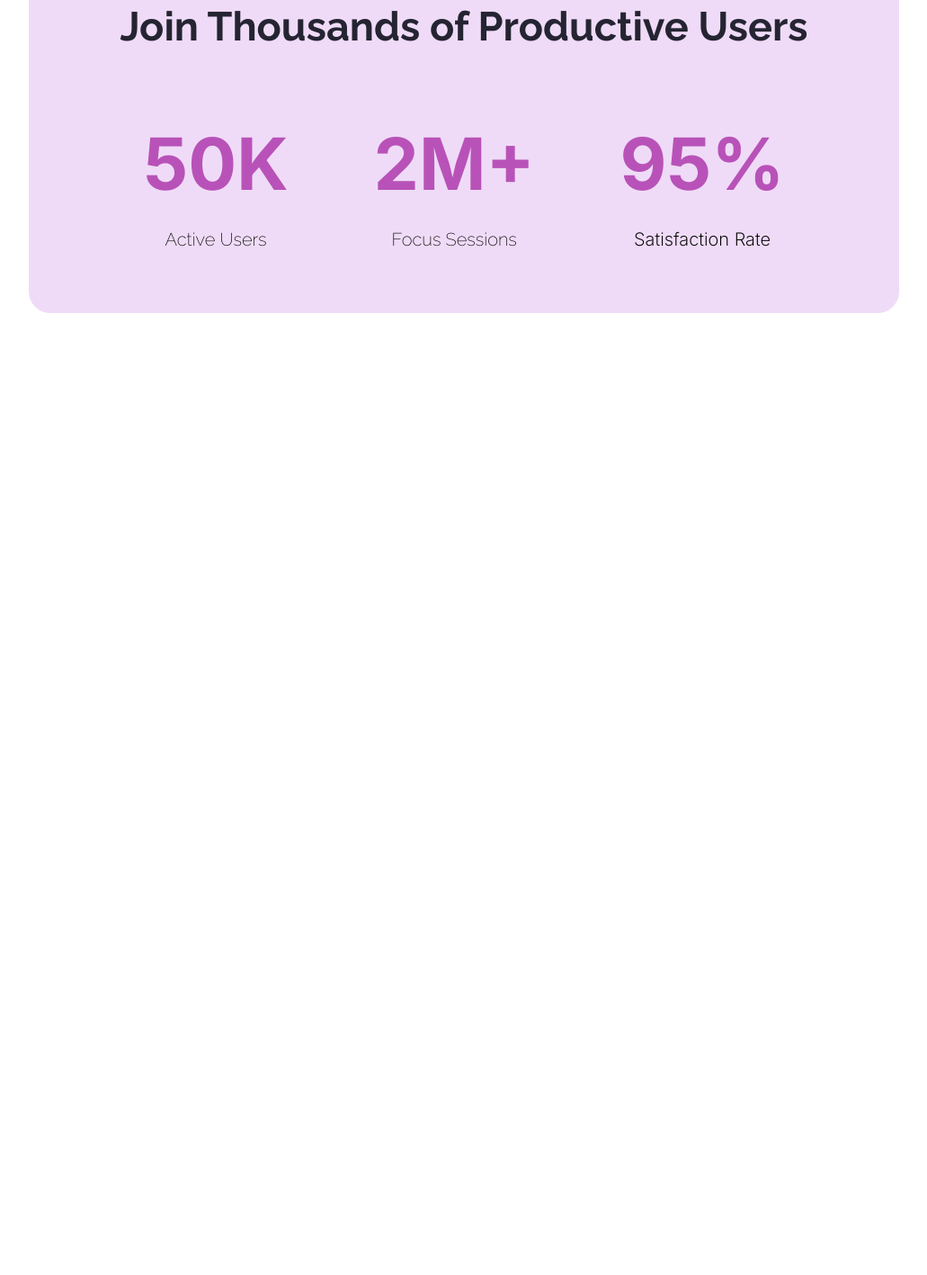
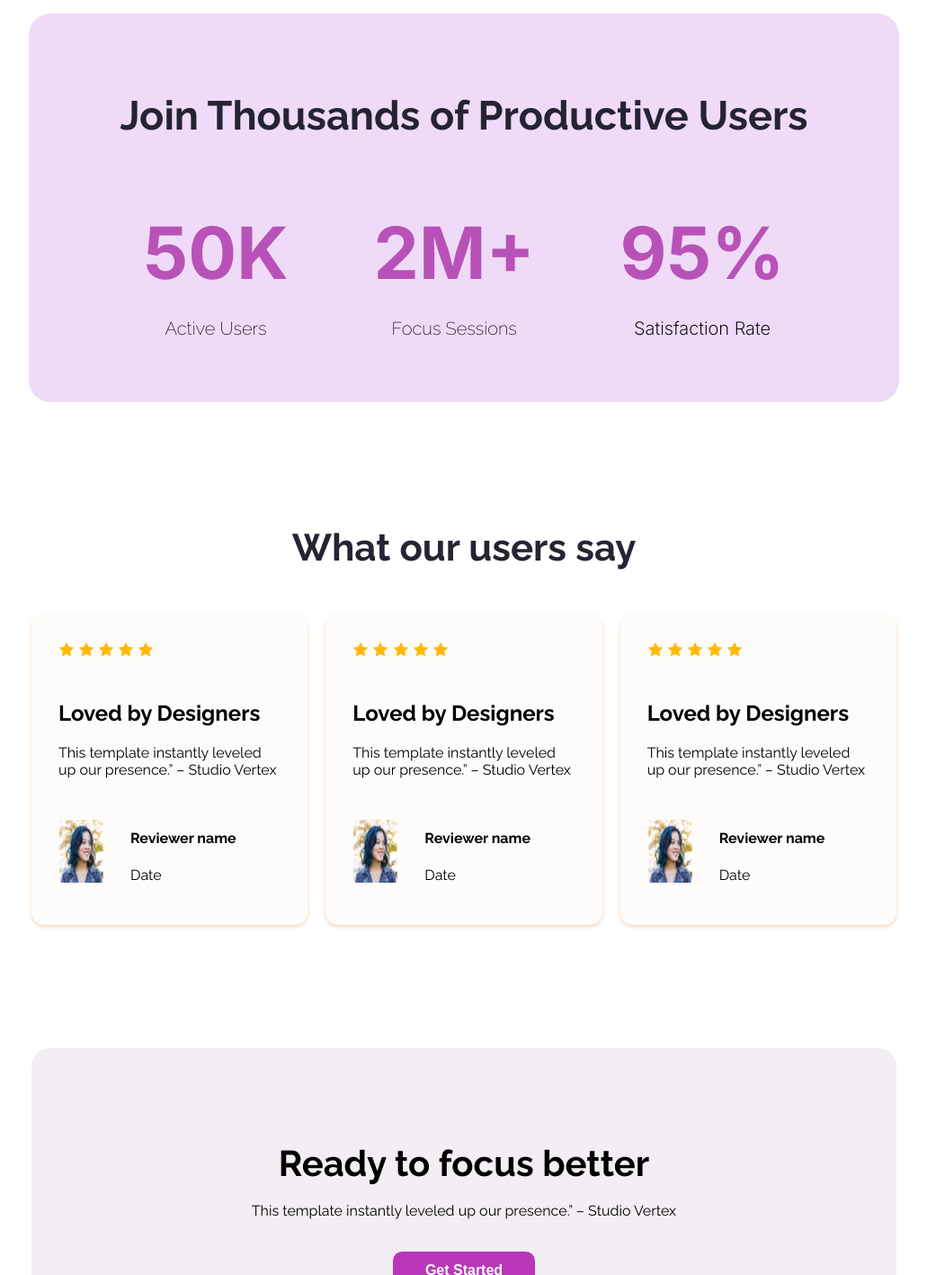
Before and after one commit to Marina-Montaz/M1-A1-Logo-Website, a plain HTML site: page index.html in a window 1280 px wide. Shown: the part 1383-2800 px from the top of the page at 90% size, without its empty margins (124-1155 px from the left). Before the commit the page ends 1847 px from the top, so only its background shows below. Drawn offline with Linux system fonts and the light colour scheme.

Commit message:
added more sections

```diff
--- a/index.html
+++ b/index.html
@@ -13,8 +13,9 @@
     <link rel="stylesheet" href="styles.css">
 </head>
 <body class="raleway-normal">
-    <header class="header">
-        <nav>
+    <header>
+        <div class="header">
+            <nav>
             <h3 class="nav-title inter-normal">LOGO</h3>
             <ul>
                 <li><a href=""><button class="btn-primary raleway-normal">Sign Up</button></a></li>
@@ -27,14 +28,15 @@
                 <button class="btn-primary">Stay Focused</button>
                 <!-- </div> -->
             </div>
+        </div>
 
-            <div class="action">
+        <div class="action">
                 <div class="action-content">
                     <h2 class="action-title text-primary">See It in Action </h2>
                     <p class="action-description raleway-normal">Explore the live preview and imagine your brand in this bold new look.</p>
                     <button class="btn-primary">Launch Live Preview</button>
                 </div>
-                <img class="action-img" src="images/Assets/wc-big.png" alt="">
+                <img class="action-img" src="images/Assets/wc-mini.png" alt="">
             </div>
 
     </header>
@@ -63,7 +65,91 @@
                 </div>
         </section>
 
+        <!-- Review section -->
+        <section class="reviews">
+            <h1 class="text-center section-title raleway-normal text-primary">What our users say</h1>
 
+            <div class="review-container">
+                <!-- .review*3>.review-img>img*5+h2.review-title+p.review-description+.avatar>img+.avatar-info>h4.avt-name+p.avt-description -->
+
+                <div class="review">
+                    <!-- <div class="review-img"> -->
+                        <img src="images/Assets/icon-star.png" alt="">
+                        <img src="images/Assets/icon-star.png" alt="">
+                        <img src="images/Assets/icon-star.png" alt="">
+                        <img src="images/Assets/icon-star.png" alt="">
+                        <img src="images/Assets/icon-star.png" alt="">
+                    <!-- </div> -->
+                        <h2 class="review-title">Loved by Designers</h2>
+                        <p class="review-description">This template instantly leveled up our presence.” – Studio Vertex</p>
+                        <div class="avatar">
+                            <img class="avt-img" src="images/Assets/avatar.png" alt="">
+                            <div class="avt-info">
+                                <h4 class="avt-name">Reviewer name</h4>
+                                <p class="avt-description">Date</p>
+                            </div>
+                        </div>
+                 </div>
+                 <div class="review">
+                    <!-- <div class="review-img"> -->
+                        <img src="images/Assets/icon-star.png" alt="">
+                        <img src="images/Assets/icon-star.png" alt="">
+                        <img src="images/Assets/icon-star.png" alt="">
+                        <img src="images/Assets/icon-star.png" alt="">
+                        <img src="images/Assets/icon-star.png" alt="">
+                    <!-- </div> -->
+                        <h2 class="review-title">Loved by Designers</h2>
+                        <p class="review-description">This template instantly leveled up our presence.” – Studio Vertex</p>
+                        <div class="avatar">
+                            <img class="avt-img" src="images/Assets/avatar.png" alt="">
+                            <div class="avt-info">
+                                <h4 class="avt-name">Reviewer name</h4>
+                                <p class="avt-description">Date</p>
+                            </div>
+                        </div>
+                 </div>
+                 <div class="review">
+                    <!-- <div class="review-img"> -->
+                        <img src="images/Assets/icon-star.png" alt="">
+                        <img src="images/Assets/icon-star.png" alt="">
+                        <img src="images/Assets/icon-star.png" alt="">
+                        <img src="images/Assets/icon-star.png" alt="">
+                        <img src="images/Assets/icon-star.png" alt="">
+                    <!-- </div>  -->
+                        <h2 class="review-title">Loved by Designers</h2>
+                        <p class="review-description">This template instantly leveled up our presence.” – Studio Vertex</p>
+                        <div class="avatar">
+                            <img class="avt-img" src="images/Assets/avatar.png" alt="">
+                            <div class="avt-info">
+                                <h4 class="avt-name">Reviewer name</h4>
+                                <p class="avt-description">Date</p>
+                            </div>
+                        </div>
+                 </div>
+
+            </div>
+        </section>
+         <!-- Review section ended -->
+
+          <section class="ready-section">
+            <div class="ready-body">
+                <h1 class="ready-header raleway-normal">Ready to focus better</h1>
+                <p class="ready-description">This template instantly leveled up our presence.” – Studio Vertex</p>
+                <button class="btn-primary">Get Started</button>
+            </div>
+            <img class="ready-img" src="images/Assets/wc-big.png" alt="">
+          </section>
+
+          <section class="form">
+            <div form-body>
+                <div class="form-header">
+                    <h1>Let's Get In Touch</h1>
+                </div>
+                <div>
+                    <form action=""></form>
+                </div>
+            </div>
+          </section>
 
     </main>
 
--- a/styles.css
+++ b/styles.css
@@ -26,14 +26,19 @@
     border: none;
     border-radius: 10px;
 }
+.text-center{
+    text-align: center;
+}
 
 
 /* End of shared styles */
 
 /* header */
 .header{
-    background-image: url('../M1-A1-Logo-Website/images/Assets/Hero-bg.png');
-    background-repeat: no-repeat;
+    background-image: url('../images/Assets/Hero-bg.png');
+    background-repeat: none;
+    /* width: 1440px; */
+    height: 698px;
 }
 
 /* nav style */
@@ -41,7 +46,7 @@ nav{
     display: flex;
     align-items: center; /*For vertical alignment of nav bar. upore niche thakle*/
     justify-content: space-between;
-    margin: 50px 150px;
+    margin: 0px 150px;
 }
 .nav-title{
     font-weight: 900;
@@ -72,11 +77,11 @@ nav li a{
 .action{
     display: flex;
     justify-content: space-between;
-    margin: 0 141px 200px 159px;
+    margin: 116px 141px 200px 159px;
 }
 .action-content{
     width: 580px;
-    margin: 62.5px 150px 62.5px 0;
+    margin: 62px 100px 62px 30px;
 }
 
 .action-title{
@@ -92,7 +97,7 @@ nav li a{
 .action-img{
     width: 403px;
     height: 328px;
-    border-radius: 45px;
+    border-radius: 48px;
 }
 
 /* main styles */
@@ -129,3 +134,66 @@ nav li a{
     color: #000000;
     text-align: center;
 }
+
+/*  Review section */
+
+.reviews{
+    margin: 137px 151px;
+}
+.section-title{
+    font-weight: bold;
+    font-size: 42px;
+    margin-bottom: 50px;
+}
+
+.review-container{
+    display: flex;
+    justify-content: space-around;
+    gap: 20px;
+}
+.review{
+    padding: 30px;
+    box-shadow: 0px 2px 4px 0px rgba(238, 184, 134, 0.6);
+    border-radius: 14px;
+    background-color: #fdfcfa;
+}
+.review-title{
+    padding-top: 24px;
+}
+.review-description{
+    padding-bottom: 20px;
+}
+.avatar{
+    display: flex;
+}
+.avt-img{
+    width: 50px;
+    height: 70px;
+    padding-top: 10px;
+}
+.avt-info{
+    margin-left: 30px;
+}
+
+/* ready-section */
+.ready-section{
+    text-align: center;
+    margin: 131px 151px;
+    border-radius: 20px;
+    padding: 71px 150px;
+    background-color: rgb(243, 238, 243);
+}
+.ready-body{
+    padding-bottom: 35px;
+}
+.ready-header{
+    font-weight: bold;
+    font-size: 40px;
+    margin-bottom: 20px;
+}
+.ready-description{
+    padding-bottom: 20px;
+}
+.ready-img{
+    border-radius: 48px;
+}
```
